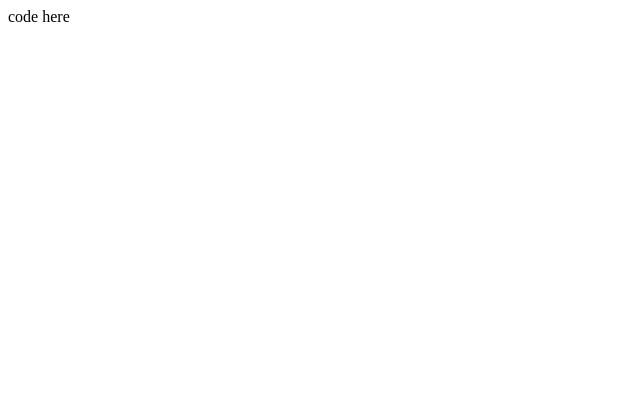
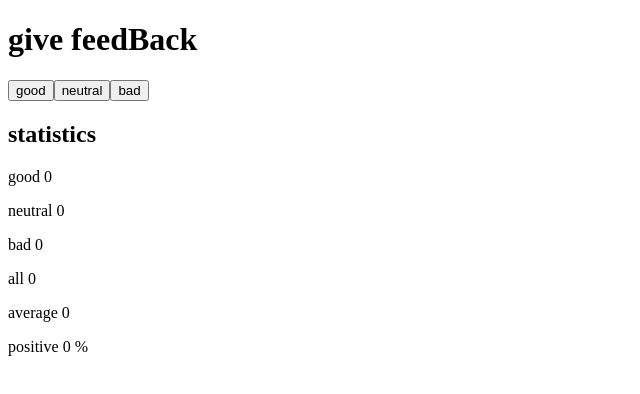
Before and after one commit to hernanruscica/fullstackopen, a React (Vite) app in the folder part1/: page / in a window 1280 px wide. Shown: the top 394 px of the page, without its empty margins (0-640 px from the left). Built offline with nearby package versions, Linux system fonts and the light colour scheme.

Commit message:
1.7: unicafe step 2

```diff
--- a/part1/src/App.jsx
+++ b/part1/src/App.jsx
@@ -37,7 +37,7 @@ const Total = (props) => {
 }
 
 /* part1C: Component state, event handlers */
-const Display = ({value, text}) => (<p>{text}{value}</p>);
+const Display = ({value, text, unit=''}) => (<p>{text} {(!isNaN(value) ? value : 0)} {unit}</p>);
 const MyButton = ( { handlerClick, btnText } ) => (<button onClick={handlerClick}>{ btnText }</button>);
 
 const ShowSeconds = () => {
@@ -114,16 +114,30 @@ const ClicksLog = () => {
 }
 
 const App = () => {
-  /* 1.6: unicafe step 1  */
+  /* 1.7: unicafe step 2  */
 
   // save clicks of each button to its own state
   const [good, setGood] = useState(0)
   const [neutral, setNeutral] = useState(0)
   const [bad, setBad] = useState(0)
+  const total = good + neutral + bad;
+  const average = ((good * 1) + (neutral * 0) + (bad * -1)) / total;
+  const positive = (good / total) * 100;
+
 
   return (
     <div>
-      code here
+      <h1>give feedBack</h1>
+      <MyButton btnText="good" handlerClick={()=>setGood(good + 1)}/>
+      <MyButton btnText="neutral" handlerClick={()=>setNeutral(neutral + 1)}/>
+      <MyButton btnText="bad" handlerClick={()=>setBad(bad + 1)}/>
+      <h2>statistics</h2>
+      <Display text="good " value={good} />
+      <Display text="neutral " value={neutral} />
+      <Display text="bad " value={bad} />
+      <Display text="all " value={good + neutral + bad} />
+      <Display text="average " value={average}/>
+      <Display text="positive " value={positive} unit="%"/>
     </div>
   )
 }
```
